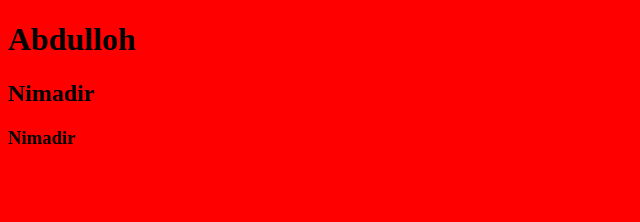
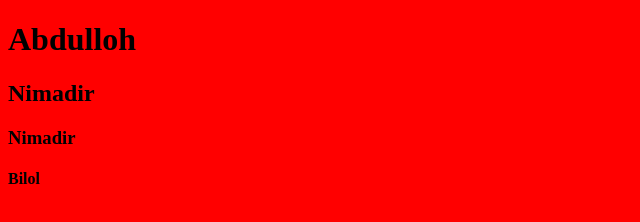
Before and after one commit to Nurmuhammad-Ikromov/test-1, a plain HTML site: page index.html in a window 1280 px wide. Shown: the full height of the page, 0-640 px from the left. Drawn offline with Linux system fonts and the light colour scheme.

```diff
--- a/index.html
+++ b/index.html
@@ -11,5 +11,6 @@
 		<h1>Abdulloh</h1>
 		<h2>Nimadir</h2>
 		<h3>Nimadir</h3>
+		<h4>Bilol</h4>
 	</body>
 </html>
```
